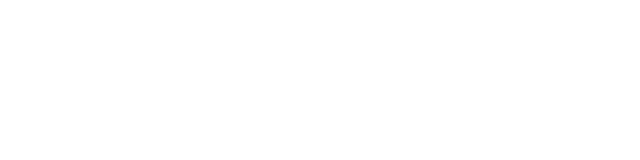
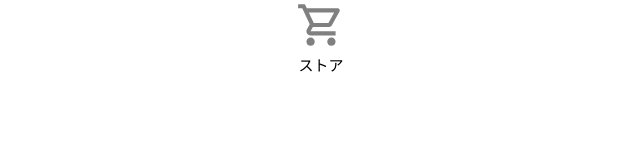
Before and after one commit to haco8534/nintendo-web, a React (Create React App) app: page / in a window 1280 px wide. Shown: the top 160 px of the page, without its empty margins (319-959 px from the left). Built offline with nearby package versions, Linux system fonts and the light colour scheme.

Commit message:
カート途中

```diff
--- a/package.json
+++ b/package.json
@@ -8,6 +8,7 @@
     "@testing-library/user-event": "^13.5.0",
     "react": "^18.3.1",
     "react-dom": "^18.3.1",
+    "react-icons": "^5.3.0",
     "react-scripts": "5.0.1",
     "web-vitals": "^2.1.4"
   },
--- a/src/App.js
+++ b/src/App.js
@@ -1,8 +1,10 @@
 import './App.css';
+import CartButton from './component/cart.button';
 
 function App() {
   return (
     <div className="App">
+      <CartButton></CartButton>
     </div>
   );
 }
--- /dev/null
+++ b/src/component/cart.button.js
@@ -0,0 +1,17 @@
+import React from 'react';
+import { IconContext } from 'react-icons';
+import { MdOutlineShoppingCart } from "react-icons/md";
+import style from '../styles/cart.button.module.css';
+
+const CartButton = () => {
+    return (
+        <IconContext.Provider value = {{size: '50px'}}>
+            <div>
+                <MdOutlineShoppingCart className = {style.cart}/>
+                <div className = {style.font}>ストア</div>
+            </div>
+        </IconContext.Provider>
+    );
+}
+
+export default CartButton;
--- /dev/null
+++ b/src/styles/cart.button.module.css
@@ -0,0 +1,13 @@
+.cart:hover{
+    color: brown;
+    transition: 0s;
+}
+
+.cart{
+    color: grey;
+    transition: 0.5s;
+}
+
+.font{
+    font-size: 15px;
+}
```
Also changed, not shown: 1 other file (tests, documents, lock files or other folders).
